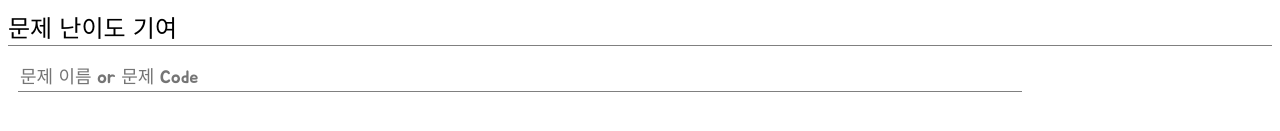
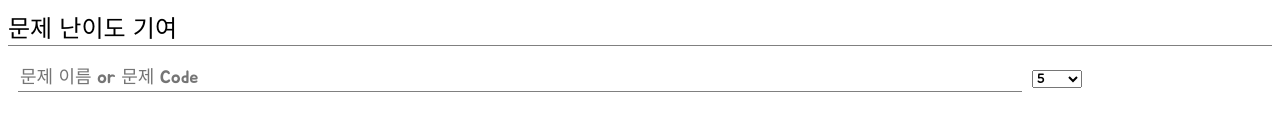
Before and after one commit to Oein/Jungol.ac, a Next.js app: page / in a window 1280 px wide. Shown: the part 385-516 px from the top of the page. Built offline with nearby package versions, Linux system fonts and the light colour scheme.

Commit message:
Add set max count of searched problems

```diff
--- a/pages/index.module.css
+++ b/pages/index.module.css
@@ -37,7 +37,7 @@
   color: black;
   border: none;
   font-size: large;
-  width: calc(100% - 20px);
+  width: calc(100% - 20px - 70px);
   max-width: 1000px;
   margin-left: 10px;
   margin-right: 10px;
--- a/pages/index.tsx
+++ b/pages/index.tsx
@@ -11,7 +11,22 @@ const problemKey = Object.keys(problems);
 const Home: NextPage = () => {
   let [searchvalue, setSearchValue] = useState("");
   let [searchAutoComplete, setSearchAC] = useState<any[]>([]);
-  const searchValueChangeHandler = (e: any) => {
+  let [maxCountOfSearchedProblems, setMaxCountOfSearchedProblems] = useState(5);
+
+  const onlyNumbers = (str: string) => {
+    return /^[0-9]+$/.test(str);
+  };
+
+  const searchMaxValueChangeHandler = (e: any) => {
+    setMaxCountOfSearchedProblems(e.target.value);
+    let someThing = { target: { value: searchvalue } };
+    searchValueChangeHandler(someThing, e.target.value as number);
+  };
+
+  const searchValueChangeHandler = (
+    e: any,
+    cnt: number = maxCountOfSearchedProblems
+  ) => {
     let data = e.target.value;
     setSearchValue(e.target.value);
     if (data.length === 0) {
@@ -21,7 +36,6 @@ const Home: NextPage = () => {
 
     let filterData: Object[] = [];
     problemKey.map((key, i) => {
-      if (filterData.length > 15) return 0;
       if ((problems[key] as string).toLocaleLowerCase().includes(data)) {
         filterData.push({ code: key, name: problems[key] as string });
       } else if (key.toString().startsWith(data.toString())) {
@@ -29,7 +43,29 @@ const Home: NextPage = () => {
       }
       return 0;
     });
-    filterData = filterData.slice(-7);
+    filterData.sort((a: any, b: any): number => {
+      if (a.code == data || a.name == data) {
+        return 1;
+      }
+      if (b.code == data || b.name == data) {
+        return 1;
+      }
+
+      if (onlyNumbers(data)) {
+        return (a.code as number) > (b.code as number) ? 1 : -1;
+      }
+
+      const ai = a.name.indexOf(data);
+      const bi = b.name.indexOf(data);
+      if (ai == bi) {
+        if (a.name.length == b.name.length) return a.code > b.code ? 1 : -1;
+        else return a.name.length > b.name.length ? 1 : 0;
+      } else {
+        return ai > bi ? 1 : -1;
+      }
+    });
+
+    filterData = filterData.slice(0, cnt);
 
     setSearchAC(filterData);
   };
@@ -66,6 +102,22 @@ const Home: NextPage = () => {
             className={style.searchInput}
             onChange={searchValueChangeHandler}
           />
+          <select
+            value={maxCountOfSearchedProblems}
+            onChange={searchMaxValueChangeHandler}
+            style={{
+              width: "50px",
+            }}
+          >
+            <optgroup label="검색되는 최대 문제수">
+              <option value="5">5</option>
+              <option value="10">10</option>
+              <option value="20">20</option>
+              <option value="30">30</option>
+              <option value="50">50</option>
+              <option value="100">100</option>
+            </optgroup>
+          </select>
           {searchAutoComplete.length > 0 ? (
             <table
               style={{
```
